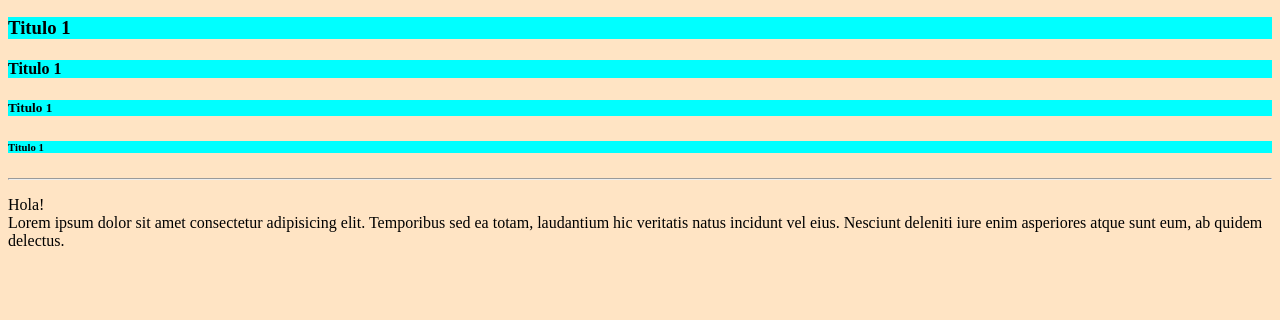
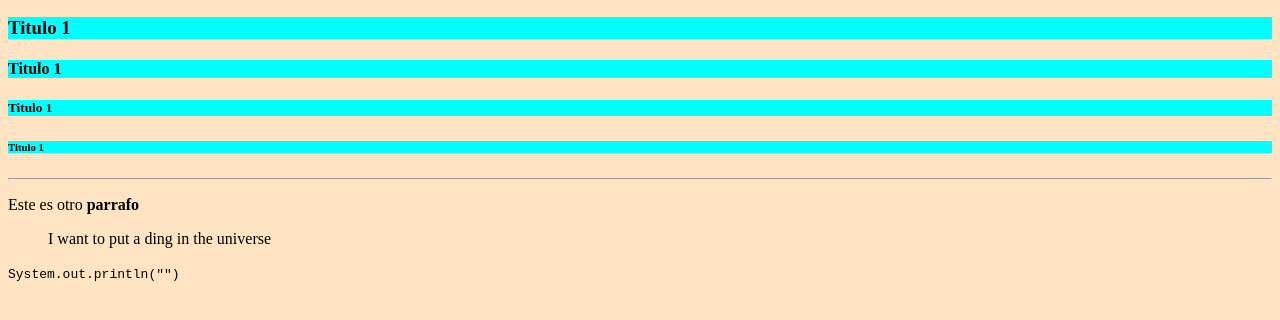
Before and after one commit to popehiflo/demo-html-css-js, a plain HTML site: page training-es9-html-css-node/1-HTML/index.html in a window 1280 px wide. Shown: the part 110-430 px from the top of the page. Drawn offline with Linux system fonts and the light colour scheme.

Commit message:
Comentarios, negrita, citas y codigo

```diff
--- a/training-es9-html-css-node/1-HTML/index.html
+++ b/training-es9-html-css-node/1-HTML/index.html
@@ -11,6 +11,10 @@
         <h5 style="background-color: aqua;">Titulo 1</h5>
         <h6 style="background-color: aqua;">Titulo 1</h6>
         <hr />
-        <p>Hola! <br/> Lorem ipsum dolor sit amet consectetur adipisicing elit. Temporibus sed ea totam, laudantium hic veritatis natus incidunt vel eius. Nesciunt deleniti iure enim asperiores atque sunt eum, ab quidem delectus.</p>
+        <!-- <p>Hola! <br/> Lorem ipsum dolor sit amet consectetur adipisicing elit. Temporibus sed ea totam, laudantium hic veritatis natus incidunt vel eius. Nesciunt deleniti iure enim asperiores atque sunt eum, ab quidem delectus.</p>
+        -->
+        <p>Este es otro <b>parrafo</b></p>
+        <blockquote>I want to put a ding in the universe</blockquote>
+        <code>System.out.println("")</code>
     </body>
 </html>
```
